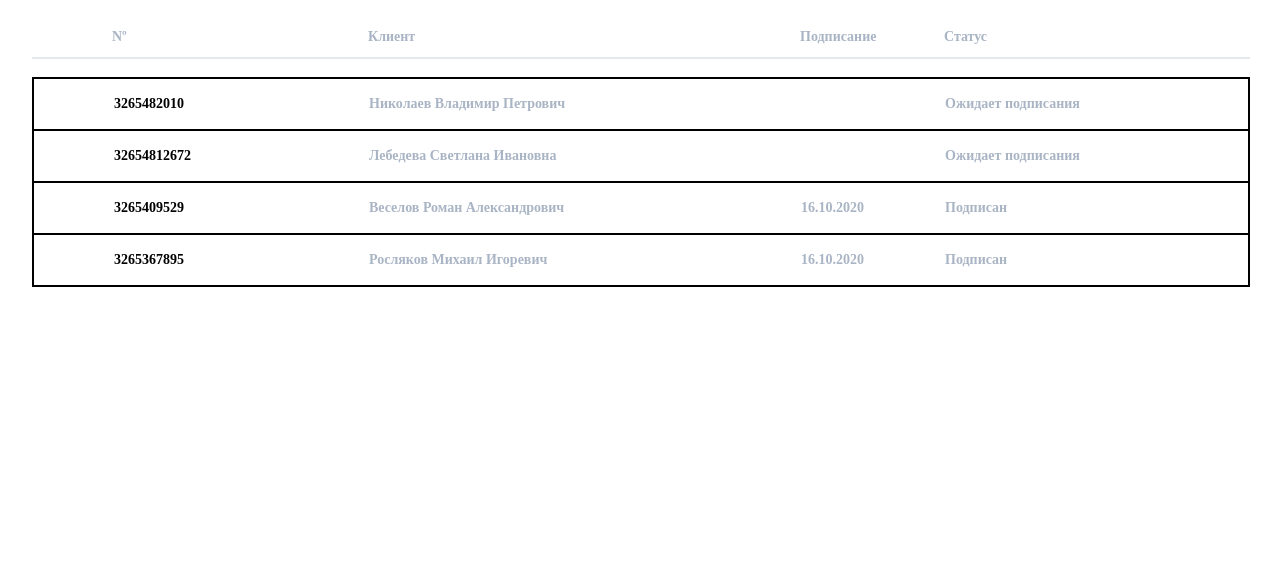
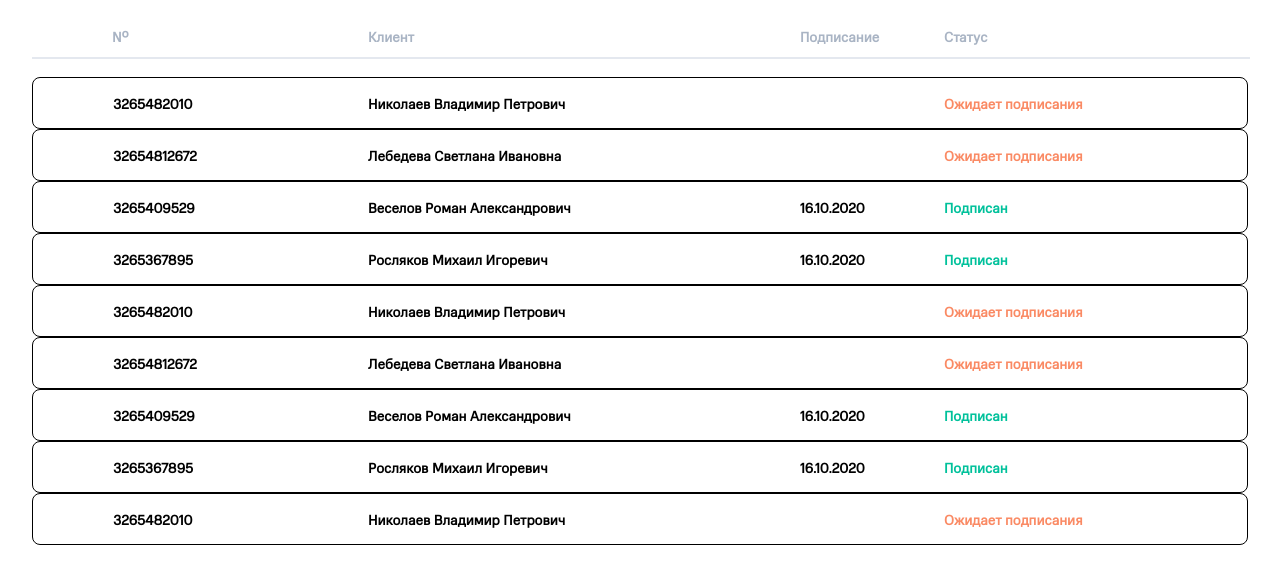
Before and after one commit to Asterka/mts-mock, a React app: page / in a window 1280 px wide. Shown: the part 133-716 px from the top of the page. Built offline with nearby package versions, Linux system fonts and the light colour scheme.

Commit message:
modified:   src/components/Document.js 	modified:   src/components/Documents.js 	modified:   src/styles/App.scss 	modified:   src/styles/_documents.scss 	modified:   src/styles/_header.scss 	modified:   src/styles/_search_component.scss 	modified:   src/styles/_table_description.scss

```diff
--- a/src/components/Document.js
+++ b/src/components/Document.js
@@ -1,3 +1,4 @@
+import { lightGreen } from '@material-ui/core/colors'
 import React from 'react'
 
 export default function Document({number, clientName, issueDate, issueStatus}) {
@@ -6,7 +7,7 @@ export default function Document({number, clientName, issueDate, issueStatus}) {
                 <h2 className="number">{number}</h2>
                 <h2 className="client_name">{clientName}</h2>
                 <h2 className="issue_date">{issueDate}</h2>
-                <h2 className="issue_status">{issueStatus}</h2>
+                <h2 className="issue_status" style={{color: issueStatus==="Подписан"?"#00C19B":"#FA8A64"}}>{issueStatus}</h2>
             </div>
     )
 }
--- a/src/components/Documents.js
+++ b/src/components/Documents.js
@@ -10,6 +10,15 @@ export default function Documents({number, clientName, issueDate, issueStatus})
         {number:"3265409529", clientName:"Веселов Роман Александрович",issueDate:"16.10.2020",issueStatus:"Подписан"},
 
         {number:"3265367895", clientName:"Росляков Михаил Игоревич",issueDate:"16.10.2020",issueStatus:"Подписан"},
+
+        {number:"3265482010", clientName:"Николаев Владимир Петрович",issueDate:"",issueStatus:"Ожидает подписания"},
+
+        {number:"32654812672", clientName:"Лебедева Светлана Ивановна",issueDate:"",issueStatus:"Ожидает подписания"},
+
+        {number:"3265409529", clientName:"Веселов Роман Александрович",issueDate:"16.10.2020",issueStatus:"Подписан"},
+
+        {number:"3265367895", clientName:"Росляков Михаил Игоревич",issueDate:"16.10.2020",issueStatus:"Подписан"},
+        {number:"3265482010", clientName:"Николаев Владимир Петрович",issueDate:"",issueStatus:"Ожидает подписания"}
     ].map((element)=>{
         return(
             <Document number={element.number} clientName={element.clientName} issueDate={element.issueDate} issueStatus={element.issueStatus}/>
--- a/src/styles/App.scss
+++ b/src/styles/App.scss
@@ -1,3 +1,11 @@
+@font-face {
+    font-family: 'MTSSans';
+    src: url('../static/MTSSans-Bold.otf') format('opentype');
+}
+@font-face {
+    font-family: 'MTSSansReg';
+    src: url('../static/MTSSans-Regular.otf') format('opentype');
+}
 *{
     padding: 0;
     margin: 0;
--- a/src/styles/_documents.scss
+++ b/src/styles/_documents.scss
@@ -4,45 +4,38 @@
     top: 160px;
     display: flex;
     flex-direction: column;
-    border: 1px solid black;
     left: 32px;
+    min-width: 900px;
     .document{
+        font-family: MTSSansReg;
+        *{font-size: 14px;
+            color: black;
+        }
+        border-radius: 8px;
         border: 1px solid black;
         height: 6.25vh;
         display: flex;
         align-items: center;
+        min-height: 35px;
+        min-width: 900px;
         .number{
-            font-family: MTS Sans;
             width: 20%;
-            font-size: 14px;
-            line-height: 16px;
             position: relative;
             left: calc(6.25vw);
         }
         .client_name{
-            font-family: MTS Sans;
             width: 33%;
-            font-size: 14px;
-            line-height: 16px;
-            color: #A9B4C4;
             position: absolute;
             left: calc(26.25vw);
         }
         .issue_date{
-            font-family: MTS Sans;
             width: 16.5%;
-            font-size: 14px;
-            line-height: 16px;
-            color: #A9B4C4;
             position: absolute;
             left: calc(60vw);
         }
         .issue_status{
-            font-family: MTS Sans;
             width: 25%;
-            font-size: 14px;
-            line-height: 16px;
-            color: #A9B4C4;
+            color: chocolate;
             position: absolute;
             left: calc(71.25vw);
         }
--- a/src/styles/_header.scss
+++ b/src/styles/_header.scss
@@ -4,7 +4,8 @@ $header_padding: 32px;
 display: flex;
 align-items: center;
 justify-content: space-between;
-position: relative;
+position: sticky;
+z-index: 100;
 
 //
 height: 6.25vh;
--- a/src/styles/_search_component.scss
+++ b/src/styles/_search_component.scss
@@ -1,6 +1,6 @@
 @font-face {
     font-family: 'MTSSans';
-    src: url('../static/MTSSans-Bold.otf') format('opentype'),
+    src: url('../static/MTSSans-Bold.otf') format('opentype');
 }
 
 .search-component{
--- a/src/styles/_table_description.scss
+++ b/src/styles/_table_description.scss
@@ -1,37 +1,34 @@
 .table-description {
     width: 100%;
     top: 159px;
+    *{
+        font-family: MTSSansReg;
+        font-size: 14px;
+        }
+
     #number{
-        font-family: MTS Sans;
         width: 20%;
-        font-size: 14px;
         line-height: 16px;
         color: #A9B4C4;
         position: absolute;
         left: calc(32px + 6.25vw);
     }
     #first{
-        font-family: MTS Sans;
         width: 33%;
-        font-size: 14px;
         line-height: 16px;
         color: #A9B4C4;
         position: absolute;
         left: calc(32px + 26.25vw);
     }
     #second{
-        font-family: MTS Sans;
         width: 16.5%;
-        font-size: 14px;
         line-height: 16px;
         color: #A9B4C4;
         position: absolute;
         left: calc(32px + 60vw);
     }
     #third{
-        font-family: MTS Sans;
         width: 25%;
-        font-size: 14px;
         line-height: 16px;
         color: #A9B4C4;
         position: absolute;
```
